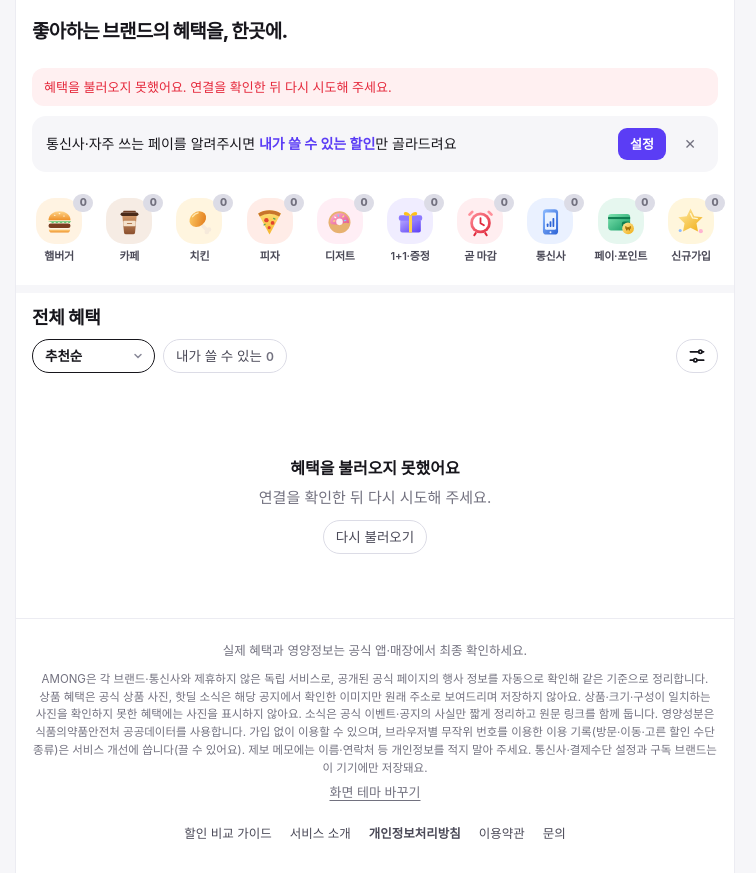
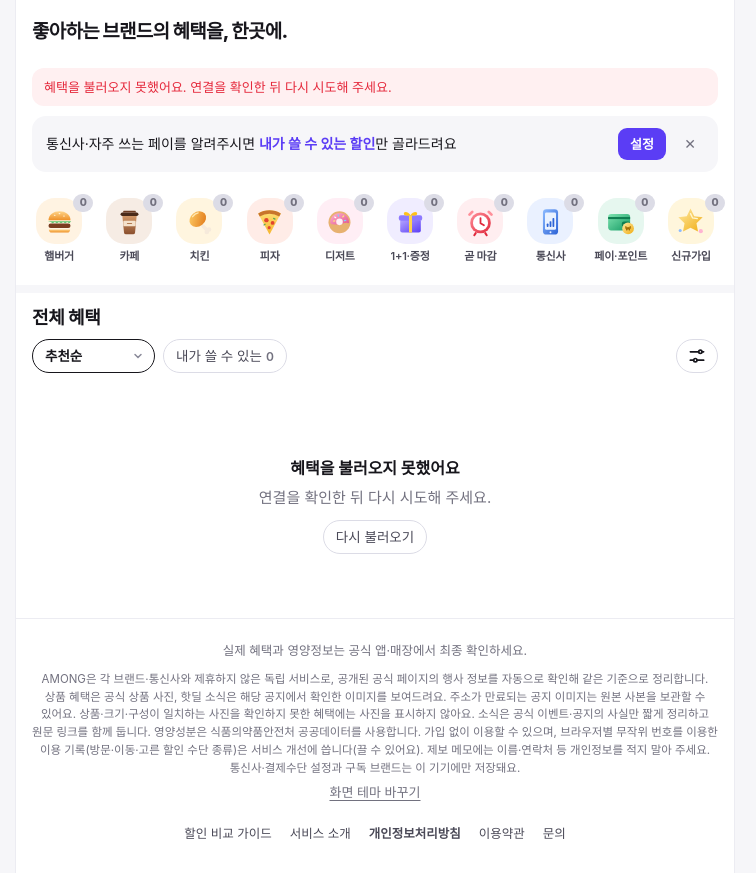
Before and after one commit to Olsd0/among, a plain HTML site: page web/index.html in a window 1280 px wide. Shown: the part 117-990 px from the top of the page, without its empty margins (265-1021 px from the left). Drawn offline with Linux system fonts and the light colour scheme; no server answers; a web font is replaced by a local one.

Commit message:
Correct small-offer fixture and align notice-image disclosure

```diff
--- a/web/index.html
+++ b/web/index.html
@@ -475,7 +475,7 @@
     <p>실제 혜택과 영양정보는 공식 앱·매장에서 최종 확인하세요.</p>
     <p id="lastChecked"></p>
     <p class="fine">AMONG은 각 브랜드·통신사와 제휴하지 않은 독립 서비스로, 공개된 공식 페이지의 행사 정보를 자동으로 확인해 같은 기준으로 정리합니다.
-      상품 혜택은 공식 상품 사진, 핫딜 소식은 해당 공지에서 확인한 이미지만 원래 주소로 보여드리며 저장하지 않아요. 상품·크기·구성이 일치하는 사진을 확인하지 못한 혜택에는 사진을 표시하지 않아요. 소식은 공식 이벤트·공지의 사실만 짧게 정리하고 원문 링크를 함께 둡니다.
+      상품 혜택은 공식 상품 사진, 핫딜 소식은 해당 공지에서 확인한 이미지를 보여드려요. 주소가 만료되는 공지 이미지는 원본 사본을 보관할 수 있어요. 상품·크기·구성이 일치하는 사진을 확인하지 못한 혜택에는 사진을 표시하지 않아요. 소식은 공식 이벤트·공지의 사실만 짧게 정리하고 원문 링크를 함께 둡니다.
       영양성분은 식품의약품안전처 공공데이터를 사용합니다. 가입 없이 이용할 수 있으며, 브라우저별 무작위 번호를 이용한 이용 기록(방문·이동·고른 할인 수단 종류)은 서비스 개선에 씁니다(끌 수 있어요). 제보 메모에는 이름·연락처 등 개인정보를 적지 말아 주세요. 통신사·결제수단 설정과 구독 브랜드는 이 기기에만 저장돼요.
       <br><button class="link-btn" id="themeBtn">화면 테마 바꾸기</button></p>
     <nav class="legal" aria-label="서비스 정보">
```
Also changed, not shown: collector/test/web-frontend.test.js (+1 -1 lines).
